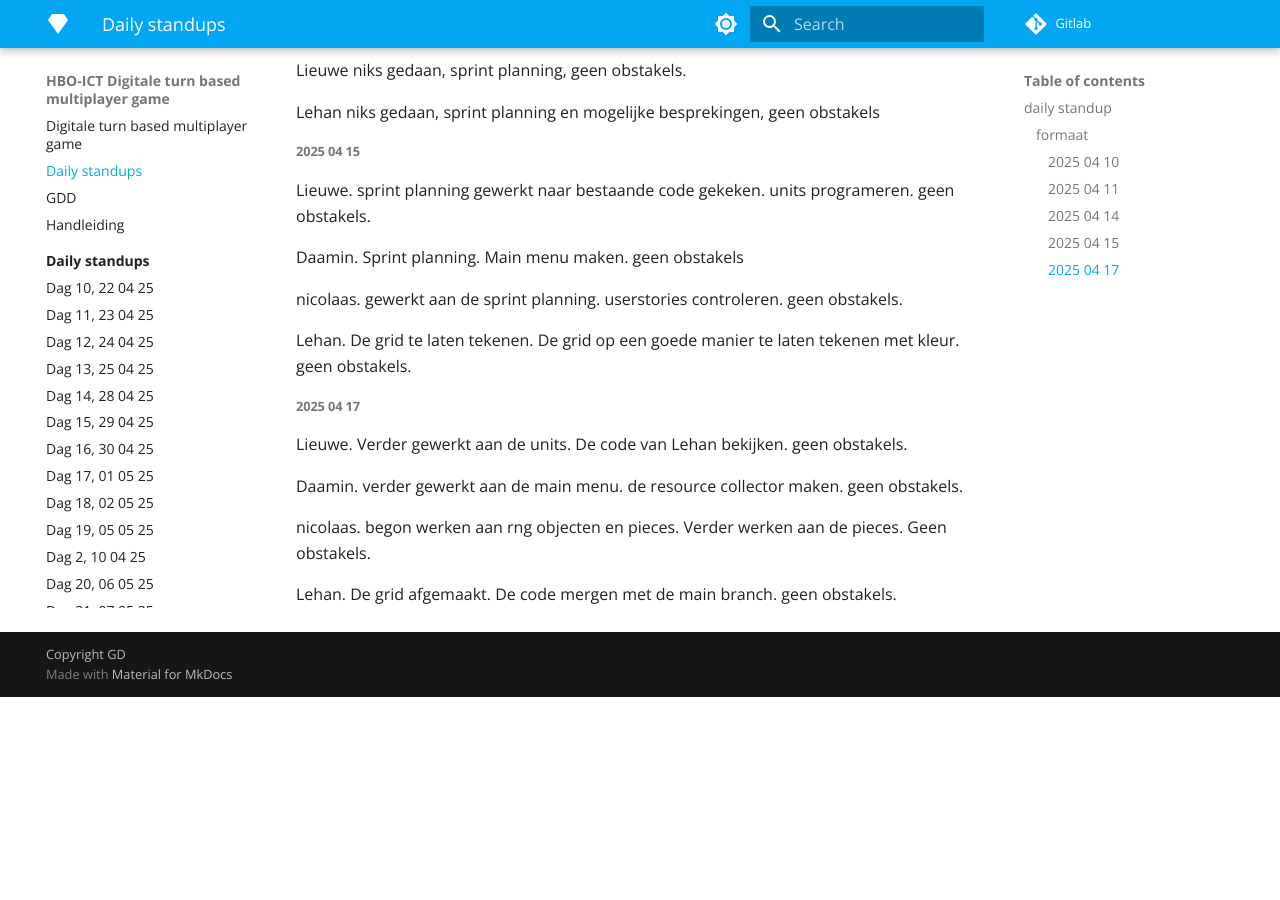
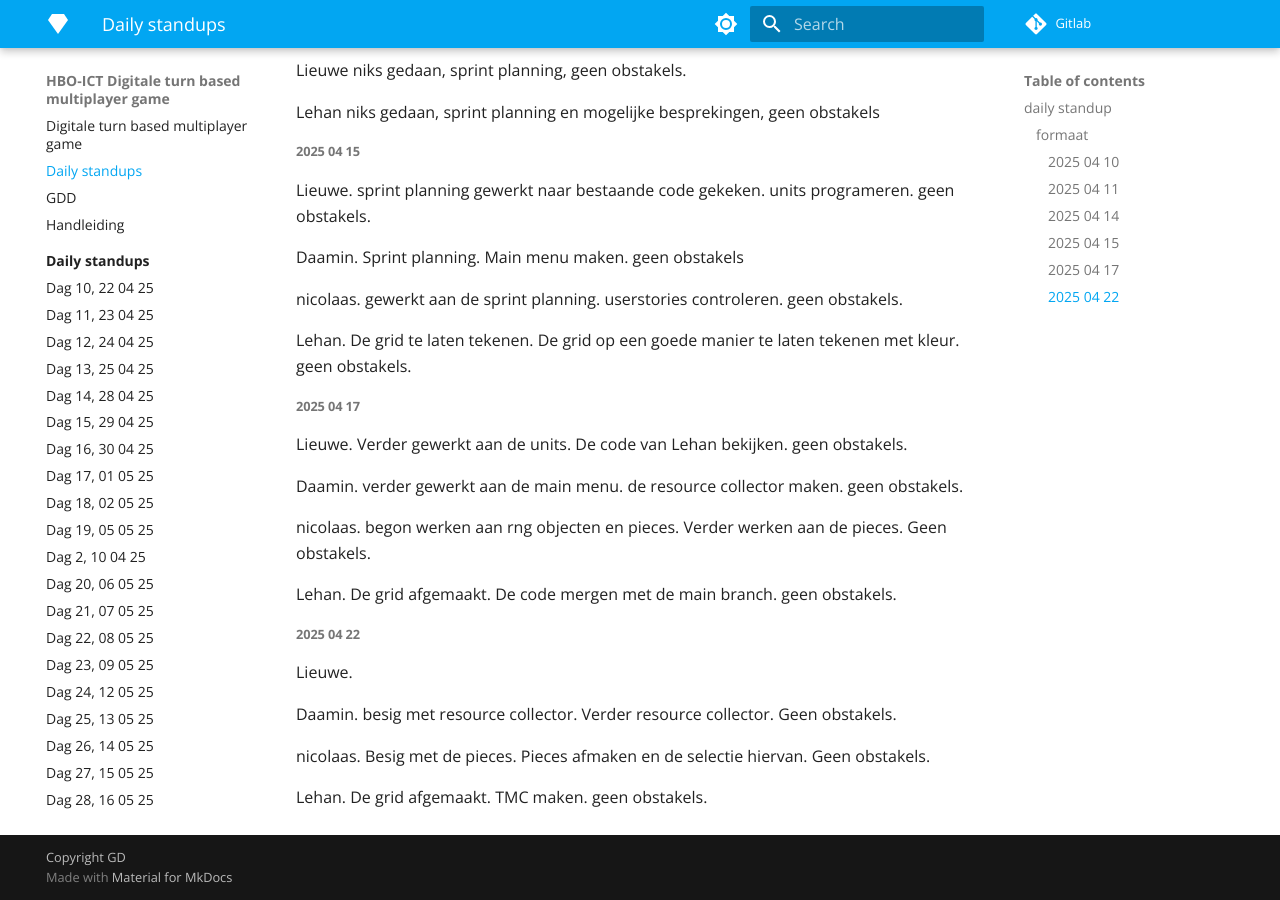
Before and after one commit to lieuweZ/HexFront, an MkDocs documentation site: the page built from docs/Daily standups.md, in a window 1280 px wide and 900 px high, scrolled down 955 px. Built offline with MkDocs 1.6.1 and Material for MkDocs 9.7.7, drawn with Linux system fonts in a browser that asks for light colours; nearby versions of some CDN libraries; library files that are not in the unit come from our copies; before the commit the page ends 1652 px from its top, so only the background shows below that.

Commit message:
Edit Daily standups.md

```diff
--- a/docs/Daily standups.md
+++ b/docs/Daily standups.md
@@ -52,3 +52,13 @@ Daamin. verder gewerkt aan de main menu. de resource collector maken. geen obsta
 nicolaas. begon werken aan rng objecten en pieces. Verder werken aan de pieces. Geen obstakels.
 
 Lehan. De grid afgemaakt. De code mergen met de main branch. geen obstakels.
+
+##### 2025 04 22
+
+Lieuwe.
+
+Daamin. besig met resource collector. Verder resource collector. Geen obstakels.
+
+nicolaas. Besig met de pieces. Pieces afmaken en de selectie hiervan. Geen obstakels.
+
+Lehan. De grid afgemaakt. TMC maken. geen obstakels.
```
